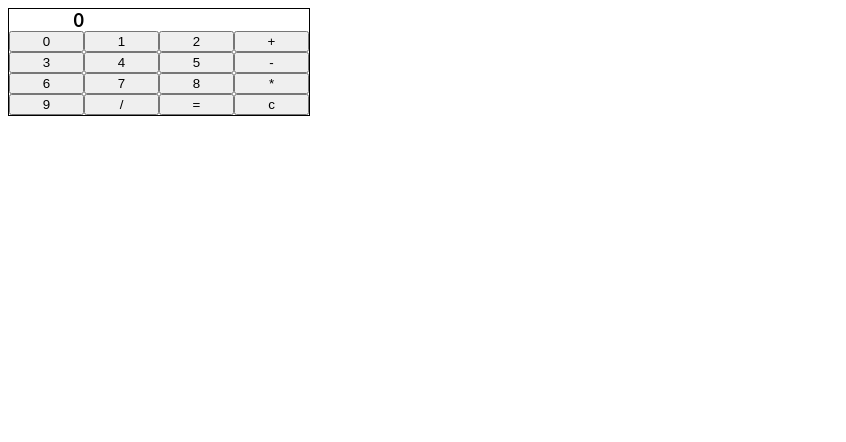
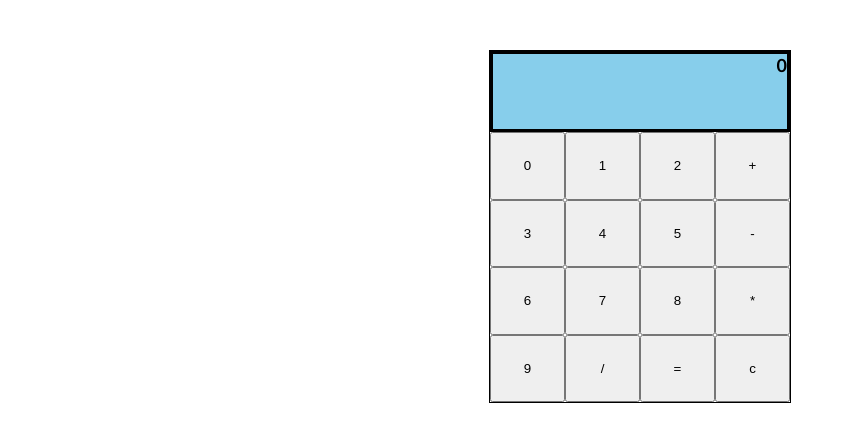
Before and after one commit to cmpradeepkumar/react-calculator, a React (Create React App) app: page / in a window 1280 px wide. Shown: the top 442 px of the page, without its empty margins (0-846 px from the left). Built offline with nearby package versions, Linux system fonts and the light colour scheme.

Commit message:
Updated in my local

```diff
--- a/src/App.js
+++ b/src/App.js
@@ -8,10 +8,9 @@ export default function App() {
     console.log('addItem');
   }
   return (
+    <div class="base">
+    <div class="calcResult">{result}</div>
     <div class="calcTable">
-      <div class="calcResult">
-        <p>{result}</p>
-      </div>
       <div class="calcRow">
         <div class="calcCell"><button onClick={addItem}>0</button></div>
         <div class="calcCell"><button onClick={addItem}>1</button></div>
@@ -37,5 +36,6 @@ export default function App() {
         <div class="calcCell"><button onClick={addItem}>c</button></div>
       </div>
     </div>
+    </div>
   );
 }
--- a/src/style.css
+++ b/src/style.css
@@ -2,9 +2,16 @@ h1, p {
   font-family: Lato;
 }
 
+.base {
+  width:300px;
+  margin: 50px auto;
+  border: 1px solid;
+}
+
 .calcTable {
-  display: table;
-  border: 1px solid;
+  display: block;
+  width: 280px;
+  height: 270px;
 }
 
 .calcResult {
@@ -12,6 +19,9 @@ h1, p {
   font-size: large;
   font-weight: bold;
   text-align: right;
+  border: solid;
+  background-color: skyblue;
+  height: 75px;
 }
 
 .calcRow {
@@ -24,4 +34,5 @@ h1, p {
 
 button {
   width: 75px;
+  height: 67.5px;
 }
```
